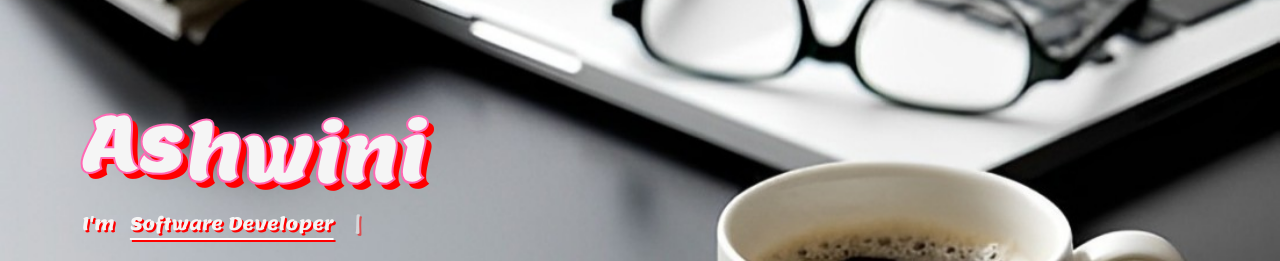
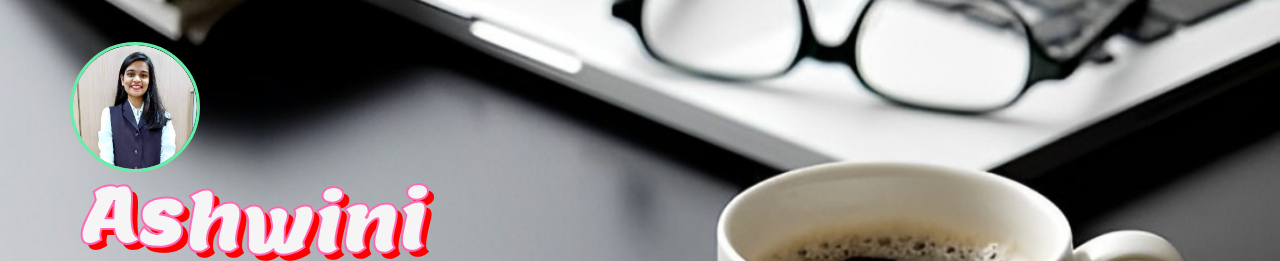
Before and after one commit to Ashwini-Barkale08/Ashwini-Portfolio.github.io, a plain HTML site: page index.html in a window 1280 px wide. Shown: the part 158-419 px from the top of the page. Drawn offline with Linux system fonts and the light colour scheme.

Commit message:
Update index.html

```diff
--- a/index.html
+++ b/index.html
@@ -87,12 +87,15 @@
         <img src="assets/img/hero.jpg" alt="" data-aos="fade-in" />
 
         <div class="container" data-aos="zoom-out" data-aos-delay="100">
-          <h2 class="animated">Ashwini Barkale</h2>
+            <div class="profile-image">
+            <img src="assets/img/pic.png" alt="Profile Image" />
+          </div>
+          <h2 class="animated">Ashwini </h2>
 
           <p>
             I'm
             <span class="typed" data-typed-items="Software Developer"
-              >Software Developer</span
+              >Web Developer</span
             ><span class="typed-cursor typed-cursor--blink"></span>
           </p>
 
```
